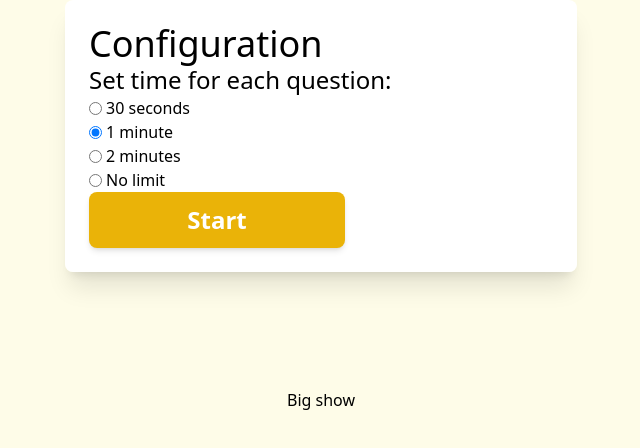
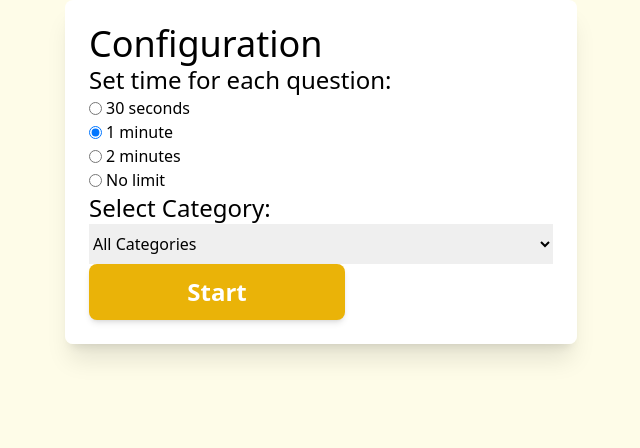
Before and after one commit to Hrid1402/Trivia-Game, a React (Vite) app: page /BigShow in a window 1280 px wide. Shown: the top 448 px of the page, without its empty margins (319-959 px from the left). Built offline with nearby package versions, Linux system fonts and the light colour scheme.

Commit message:
feat: categories and time saved on restart

```diff
--- a/src/BigShow.jsx
+++ b/src/BigShow.jsx
@@ -4,10 +4,14 @@ import { useNavigate } from 'react-router-dom';
 import { v4 as uuidv4 } from 'uuid';
 import Timer from './Timer.jsx';
 
+let lastTime = null;
+let lastCategory = "any";
 function BigShow() {
   const [start, setStart] = useState(false);
   const [time, setTime] = useState(null);
+  const [category, setCategory] = useState(lastCategory);
   const [questions, setQuestions] = useState(null);
+  const [refreshTrigger, setRefreshTrigger] = useState(0);
   const prices = [
     "$100",
     "$200",
@@ -25,13 +29,54 @@ function BigShow() {
     "$500,000",
     "$1 MILLION"
   ];
+  const categoryNames = {
+    "any": "All Categories",
+    "9": "General Knowledge",
+    "10": "Books",
+    "11": "Movies",
+    "12": "Music",
+    "13": "Musicals & Theatres",
+    "14": "TV Shows",
+    "15": "Video Games",
+    "16": "Board Games",
+    "17": "Science & Nature",
+    "18": "Computers",
+    "19": "Math",
+    "20": "Mythology",
+    "21": "Sports",
+    "22": "Geography",
+    "23": "History",
+    "24": "Politics",
+    "25": "Art",
+    "26": "Famous People",
+    "27": "Animals",
+    "28": "Vehicles",
+    "29": "Comics",
+    "30": "Gadgets",
+    "31": "Anime & Manga",
+    "32": "Cartoons",
+  };
+
+  useEffect(() => {
+    if (start) {
+      fetchData();
+    }
+  }, [category, start, refreshTrigger]);
+
+  function startGame(time, selectedCategory){
+    setStart(true);
+    if(time != undefined){
+      setTime(time);
+      time = lastTime;
+    }
+    if(selectedCategory != undefined){
+      setCategory(selectedCategory);
+      lastCategory = selectedCategory;
+    }else{
+      setRefreshTrigger(prev => prev + 1);
+    }
 
 
-  function startGame(time){
-    setStart(true);
-    setTime(time);
-    console.log("activated!");
-    fetchData();
   }
   function nextQuestion(){
     console.log("Next!!");
@@ -40,7 +85,9 @@ function BigShow() {
 
 
   async function fetchData(){
-      fetch("https://opentdb.com/api.php?amount=15&type=multiple").then(r=>r.json()).then(r=>{setQuestions(r.results), console.log(r.results)}).catch(e=>console.log(e));
+      let url = "https://opentdb.com/api.php?amount=15&type=multiple" + ((category != "any" && category!= undefined) ? ("&category=" + category) : "");
+      console.log("url: " + url);
+      fetch(url).then(r=>r.json()).then(r=>{setQuestions(r.results), console.log(r.results)}).catch(e=>console.log(e));
   }
 
   return (
@@ -48,8 +95,14 @@ function BigShow() {
       <Dialog start={startGame}></Dialog>
       <div className='menu h-screen bg-yellow-50 flex justify-center gap-5 items-center flex-col'>
 
-        <div>Big show</div>
+
         {start && questions ? <>
+        {category != "any" ?
+          <div >
+            <h2 className='text-3xl'>Category: {categoryNames[category]}</h2>
+          </div> :
+          null
+        }
         <QuestionBlock questionData={questions[0]} next={nextQuestion} number={16-questions.length} restart={startGame} prices={prices} time={time}/>
         </>
         : null}
@@ -174,13 +227,18 @@ function QuestionBlock({questionData, next, number, restart, prices, time}){
         <button className="w-full text-2xl px-5 py-3 bg-blue-400 text-white font-semibold rounded-lg shadow-md  focus:outline-none focus:ring-2 focus:ring-yellow-500 hover:bg-blue-600" onClick={() => navigate('/')} >Back to the menu</button>
       </> : null
       }
-      {(powerUp1 || powerUp2 || powerUp3 || powerUp4) ? <h2 className='text-blue-500 text-3xl'>Power ups</h2> : null}
+      {(powerUp1 || powerUp2 || powerUp3 || powerUp4) && correct!=false ? <h2 className='text-blue-500 text-3xl'>Power ups</h2> : null}
+      {
+        correct!=false ?
         <div className='flex gap-3'>
           { powerUp1 && time!=-1? <button className='bg-blue-500 px-5 py-3 text-white font-semibold rounded-lg focus:outline-none shadow-md hover:bg-blue-600' onClick={()=>{setPaused(true), setPowerUp1(false)}}>Time-Out</button> : null }
           { powerUp2 ? <button className='bg-blue-500 px-5 py-3 text-white font-semibold rounded-lg focus:outline-none shadow-md hover:bg-blue-600' onClick={()=>deleteAnwer()}>Delete one answer</button> : null }
           { powerUp3 ? <button className='bg-blue-500 px-5 py-3 text-white font-semibold rounded-lg focus:outline-none shadow-md hover:bg-blue-600' onClick={()=>{optionClick(true), setPowerUp3(false)}}>Skip question</button> : null }
           { powerUp4 ? <button className='bg-blue-500 px-5 py-3 text-white font-semibold rounded-lg focus:outline-none shadow-md hover:bg-blue-600' onClick={()=>{setAskTheAudience(true), setPowerUp4(false)}}>Ask the Audience</button> : null }
         </div>
+        : null
+      }
+
       {askTheAudience ?
       <>
         <h2 className='font-bold text-3xl text-blue-700'>Let’s see what the crowd thinks…</h2>
@@ -200,15 +258,22 @@ function QuestionBlock({questionData, next, number, restart, prices, time}){
 function Dialog({start}){
   const [open, setOpen] = useState(true);
   const [selectedTime, setSelectedTime] = useState(30);
+  const [selectedCategory, setSelectedCategory] = useState("any");
+
 
   const handleChange = (event) => {
     setSelectedTime(event.target.value);
   };
 
+  const handleCategoryChange = (event) => {
+    setSelectedCategory(event.target.value);
+  };
+
   function saveConfig(){
     setOpen(!open);
     console.log("time:" + selectedTime);
-    start(selectedTime);
+    console.log("category: " + selectedCategory);
+    start(selectedTime, selectedCategory);
   }
   return(
     <dialog open={open} className='backdrop:bg-black/50 backdrop:backdrop-blur-sm p-0 bg-transparent w-full max-w-lg rounded-lg shadow-xl m-auto'>
@@ -232,6 +297,37 @@ function Dialog({start}){
                   <input type="radio" name="time" value={-1} onChange={handleChange}/>
                   No limit
                 </label>
+
+                <h2 className='text-2xl'>Select Category:</h2>
+                <select name="trivia_category" className='pt-2 pb-2' onChange={handleCategoryChange}>
+                  <option value="any">All Categories</option>
+                  <option value="9">General Knowledge</option>
+                  <option value="10">Books</option>
+                  <option value="11">Movies</option>
+                  <option value="12">Music</option>
+                  <option value="13">Musicals & Theatres</option>
+                  <option value="14">TV Shows</option>
+                  <option value="15">Video Games</option>
+                  <option value="16">Board Games</option>
+                  <option value="17">Science & Nature</option>
+                  <option value="18">Computers</option>
+                  <option value="19">Math</option>
+                  <option value="20">Mythology</option>
+                  <option value="21">Sports</option>
+                  <option value="22">Geography</option>
+                  <option value="23">History</option>
+                  <option value="24">Politics</option>
+                  <option value="25">Art</option>
+                  <option value="26">Famous People</option>
+                  <option value="27">Animals</option>
+                  <option value="28">Vehicles</option>
+                  <option value="29">Comics</option>
+                  <option value="30">Gadgets</option>
+                  <option value="31">Anime & Manga</option>
+                  <option value="32">Cartoons</option>
+                </select>
+
+
                 <button className=' text-2xl w-64 px-5 py-3 bg-yellow-500 text-white font-semibold rounded-lg shadow-md hover:bg-yellow-600 focus:outline-none focus:ring-2 focus:ring-yellow-500' onClick={()=>saveConfig()}>Start</button>
               </div>
             </div>
```
Lines whose indentation alone changed are shown as unchanged.
